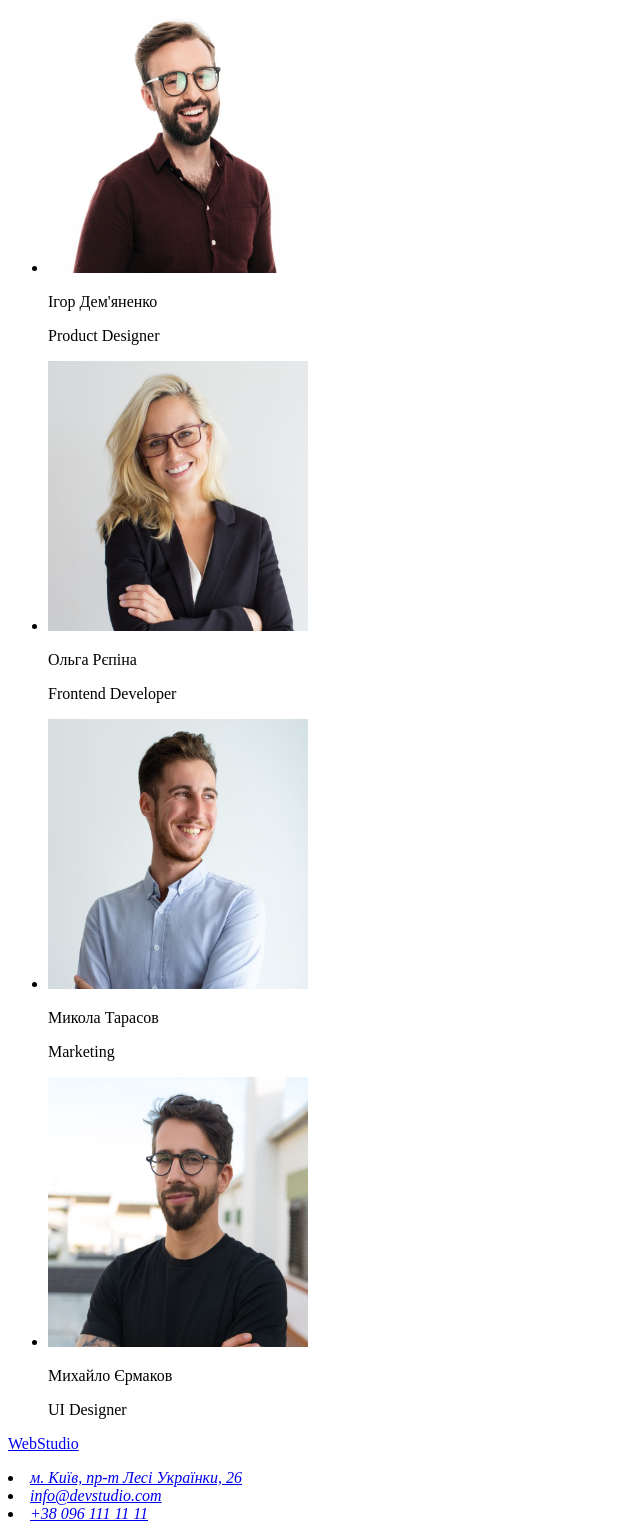
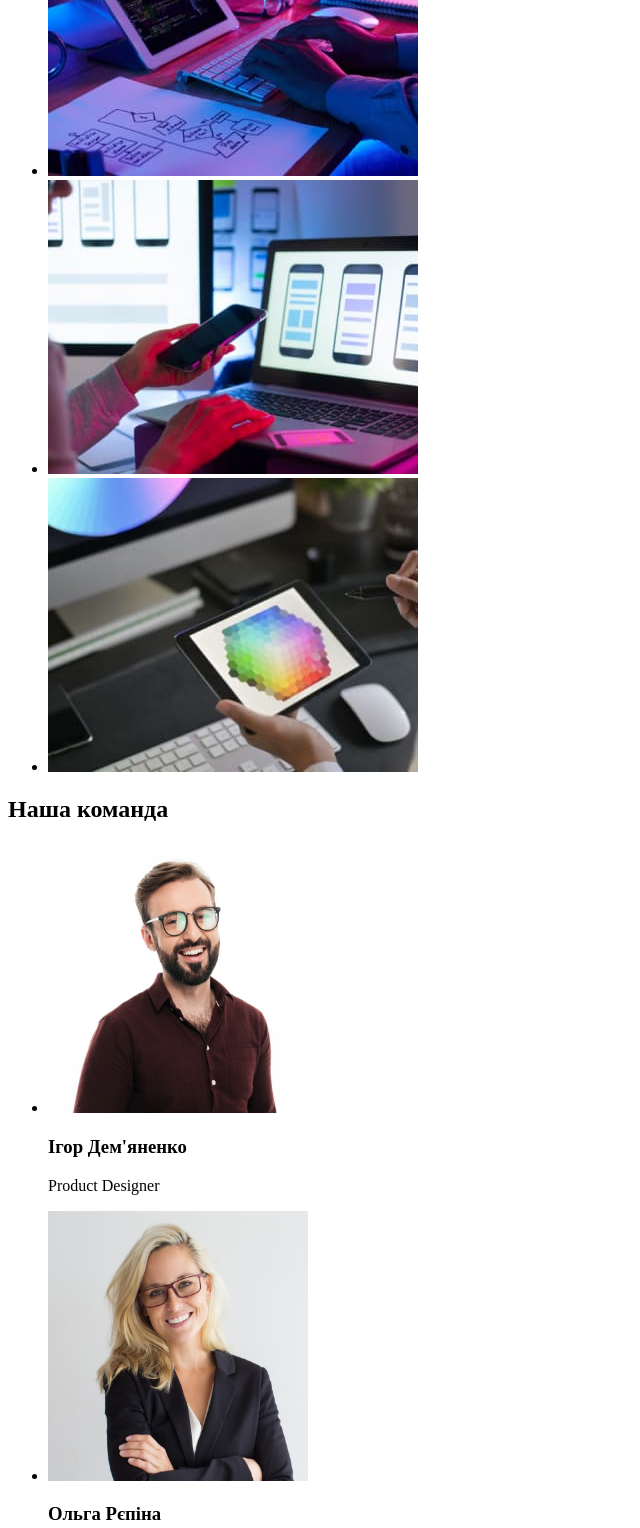
Before and after one commit to angikkate/goit-markup-hw-01, a plain HTML site: page index.html in a window 1280 px wide. Shown: the part 768-2296 px from the top of the page, without its empty margins (0-640 px from the left). Drawn offline with Linux system fonts and the light colour scheme.

Commit message:
Update index.html
Change link picture

```diff
--- a/index.html
+++ b/index.html
@@ -76,7 +76,7 @@
         <ul>
           <li>
             <img
-              src="./images/picture-1.jpg"
+              src="./images/picture1.jpg"
               alt="Backend"
               width="370"
               height="294"
@@ -84,7 +84,7 @@
           </li>
           <li>
             <img
-              src="./images/picture-2.jpg"
+              src="./images/picture2.jpg"
               alt="Frontend"
               width="370"
               height="294"
@@ -92,7 +92,7 @@
           </li>
           <li>
             <img
-              src="./images/picture-3.jpg"
+              src="./images/picture3.jpg"
               alt="Design"
               width="370"
               height="294"
@@ -111,7 +111,7 @@
               width="260"
               height="270"
             />
-            <p>Ігор Дем'яненко</p>
+            <h3>Ігор Дем'яненко</h3>
             <p>Product Designer</p>
           </li>
           <li>
@@ -121,7 +121,7 @@
               width="260"
               height="270"
             />
-            <p>Ольга Рєпіна</p>
+            <h3>Ольга Рєпіна</h3>
             <p>Frontend Developer</p>
           </li>
           <li>
@@ -131,7 +131,7 @@
               width="260"
               height="270"
             />
-            <p>Микола Тарасов</p>
+            <h3>Микола Тарасов</h3>
             <p>Marketing</p>
           </li>
           <li>
@@ -141,7 +141,7 @@
               width="260"
               height="270"
             />
-            <p>Михайло Єрмаков</p>
+            <h3>Михайло Єрмаков</h3>
             <p>UI Designer</p>
           </li>
         </ul>
```
